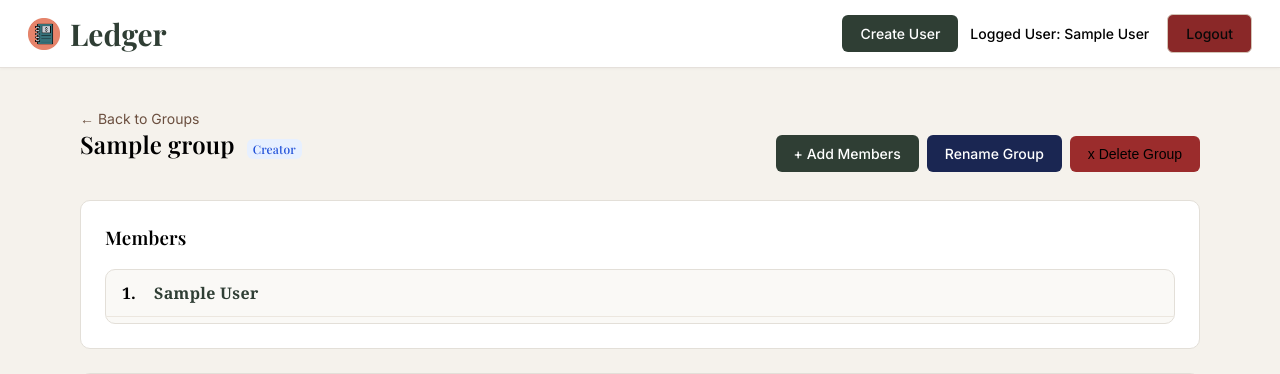
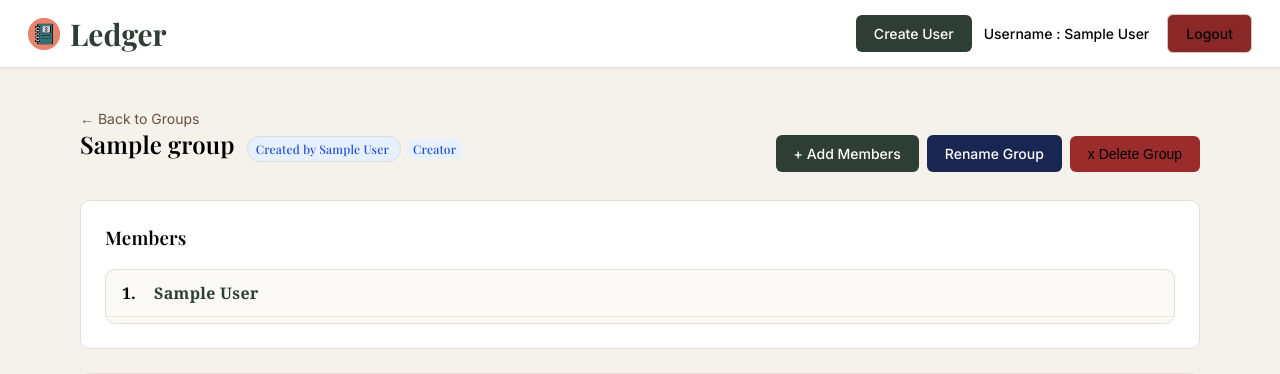
Before and after one commit to tanmayNapte/Smart-shared-expence-tracker, a Flask app: page /groups/1 in a window 1280 px wide. Shown: the top 374 px of the page. Run offline with Flask 3, Linux system fonts and the light colour scheme; the visitor is signed in with stand-in values (Sample User, id 1); tables that the repository leaves empty hold one stand-in row (values such as "Sample post").

Commit message:
New feature and UI changes

```diff
--- a/services/group_service.py
+++ b/services/group_service.py
@@ -1,13 +1,4 @@
-"""
-Group Service - Business logic for group operations
 
-Rules:
-- No Flask (request, session, redirect, flash)
-- No decorators
-- Can use models and db
-- Can raise exceptions
-- Returns plain Python data
-"""
 from models import db, Group, GroupMember, User, Expense, ExpenseSplit, Settlement
 from sqlalchemy.orm import joinedload
 
@@ -282,20 +273,6 @@ def delete_group_with_permission(group_id, user_id):
 
 
 def calculate_balances(group_id):
-    """
-    Calculate balances for all members in a group.
-
-    Args:
-        group_id: Group ID
-
-    Returns:
-        Dict mapping user_id to balance (float)
-        Positive balance = user is owed money
-        Negative balance = user owes money
-
-    Raises:
-        GroupNotFoundError: If group doesn't exist
-    """
     get_group_by_id(group_id)  # Validate group exists
 
     balances = {}
--- a/static/style.css
+++ b/static/style.css
@@ -1089,3 +1089,13 @@ li {
   background: #fff3cd;
   color: #92400e;
 }
+
+.badge-muted {
+  background: #e7f0ff;
+  color: #1d4ed8;
+  border: 1px solid #ddd;
+  font-size: 12px;
+  padding: 4px 8px;
+  border-radius: 999px;
+  font-weight: 500;
+}
--- a/templates/base.html
+++ b/templates/base.html
@@ -32,8 +32,9 @@
         <div class="nav-right">
           {% if current_user and current_user.role == "admin" %}
           <a href="/admin/create-user" class="btn primary">Create User</a>
-          {% endif %} {% if current_user %}
-          <span class="user-name">Logged User: {{ current_user.name }}</span>
+          {% endif %}
+          {% if current_user %}
+          <span class="user-name">Username  : {{ current_user.name }}</span>
           <a href="/logout" class="btn logout">Logout</a>
           {% endif %}
         </div>
--- a/templates/group.html
+++ b/templates/group.html
@@ -7,18 +7,16 @@
 <div style="display:flex;justify-content:space-between;align-items:center;margin-bottom:20px;">
   <h2 class="group-title">
   {{ group.name }}
+  <span class="badge badge-muted">
+  <span>Created by {{ creator.name }}</span>
+    </span>
   {% if is_creator %}
-  <span class="badge badge-creator">Creator</span>
+    <span class="badge badge-creator">Creator</span>
+  {% endif %}
 
-{% elif is_admin %}
-  <span class="badge badge-admin">Admin</span>
-
-{% else %}
-  <span class="muted">
-    (Created by <strong>{{ creator.name }}</strong>)
-  </span>
-{% endif %}
-
+  {% if is_admin %}
+    <span class="badge badge-admin">Admin</span>
+  {% endif %}
 </h2>
 
 
```
Also changed, not shown: models.py (line endings or trailing spaces), routes/groups.py (line endings or trailing spaces).
